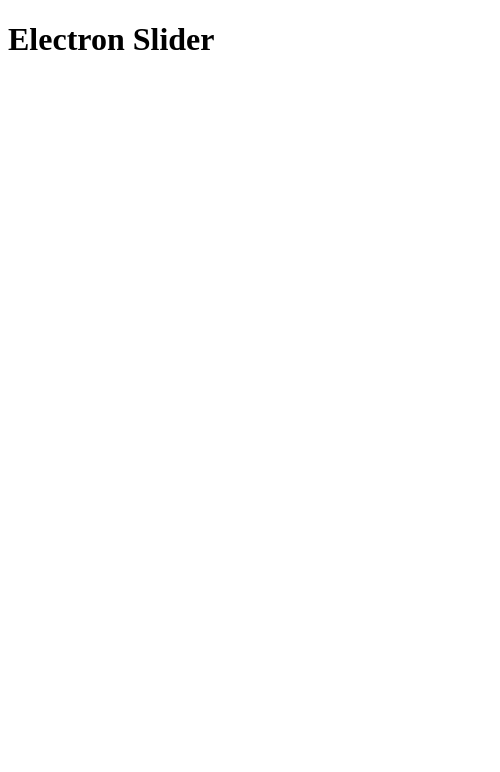
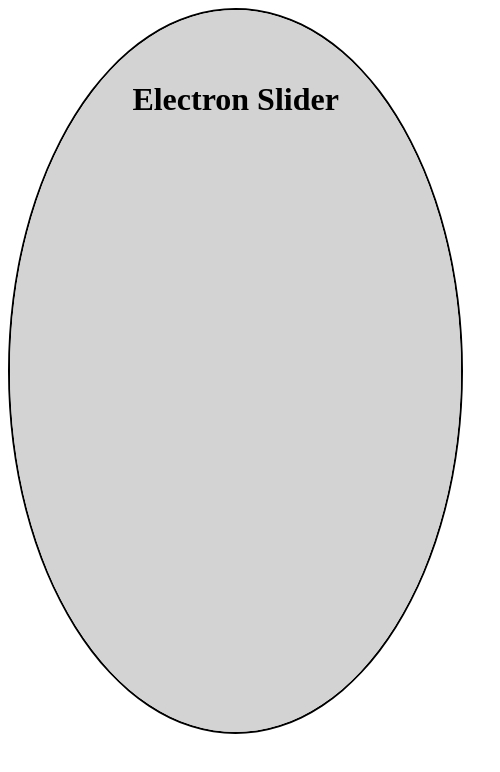
Before and after one commit to DEDaniel/electron-slider, an Electron app: page src/index.html in a window 500 px wide. Drawn offline with Linux system fonts and the light colour scheme.

Commit message:
rounded application window

```diff
--- /dev/null
+++ b/src/css/app.css
@@ -0,0 +1,17 @@
+html,
+body {
+    height: 95%;
+    width: 95%;
+    overflow: hidden;
+    -webkit-app-region: drag;
+}
+
+body {
+    border: 2px solid black;
+    border-radius: 50%;
+}
+
+.app {
+    height: 100%;
+    background-color: lightgrey;
+}
--- /dev/null
+++ b/src/css/content.css
@@ -0,0 +1,9 @@
+.content {
+    height: 100%;
+    padding: 50px;
+    text-align: center;
+}
+
+h1 {
+    cursor: default;
+}
--- a/src/index.html
+++ b/src/index.html
@@ -4,10 +4,20 @@
     <meta charset="UTF-8">
     <meta name="viewport" content="width=device-width, initial-scale=1.0">
     <meta http-equiv="X-UA-Compatible" content="ie=edge">
+    <link rel="stylesheet" href="css/app.css">
+    <link rel="stylesheet" href="css/content.css">
     <title>Electron Slider</title>
 </head>
 <body>
-    <h1>Electron Slider</h1>
+    <div class="app">
+        <div class="content">
+            <h1>Electron Slider</h1>
+        </div>
 
+
+
+
+
+    </div>
 </body>
 </html>
```
Also changed, not shown: src/main.js (+7 -2 lines).
